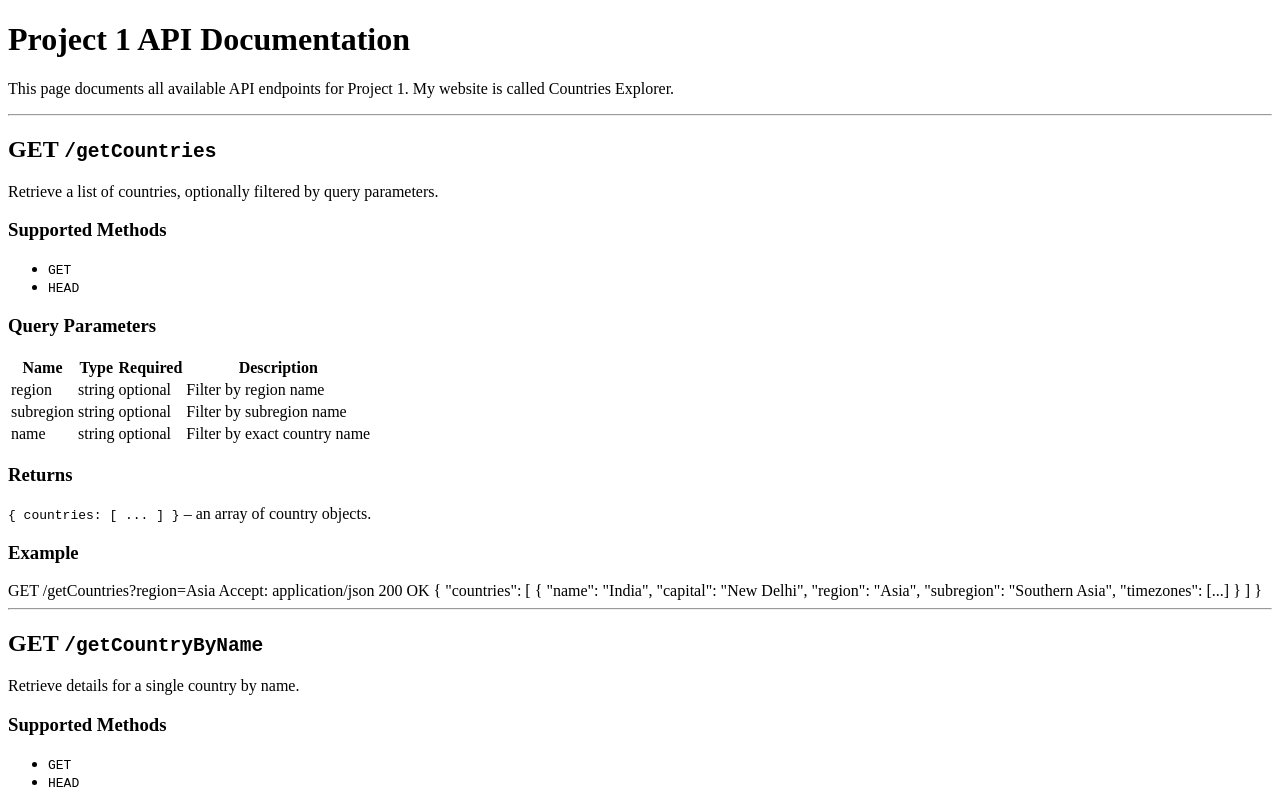
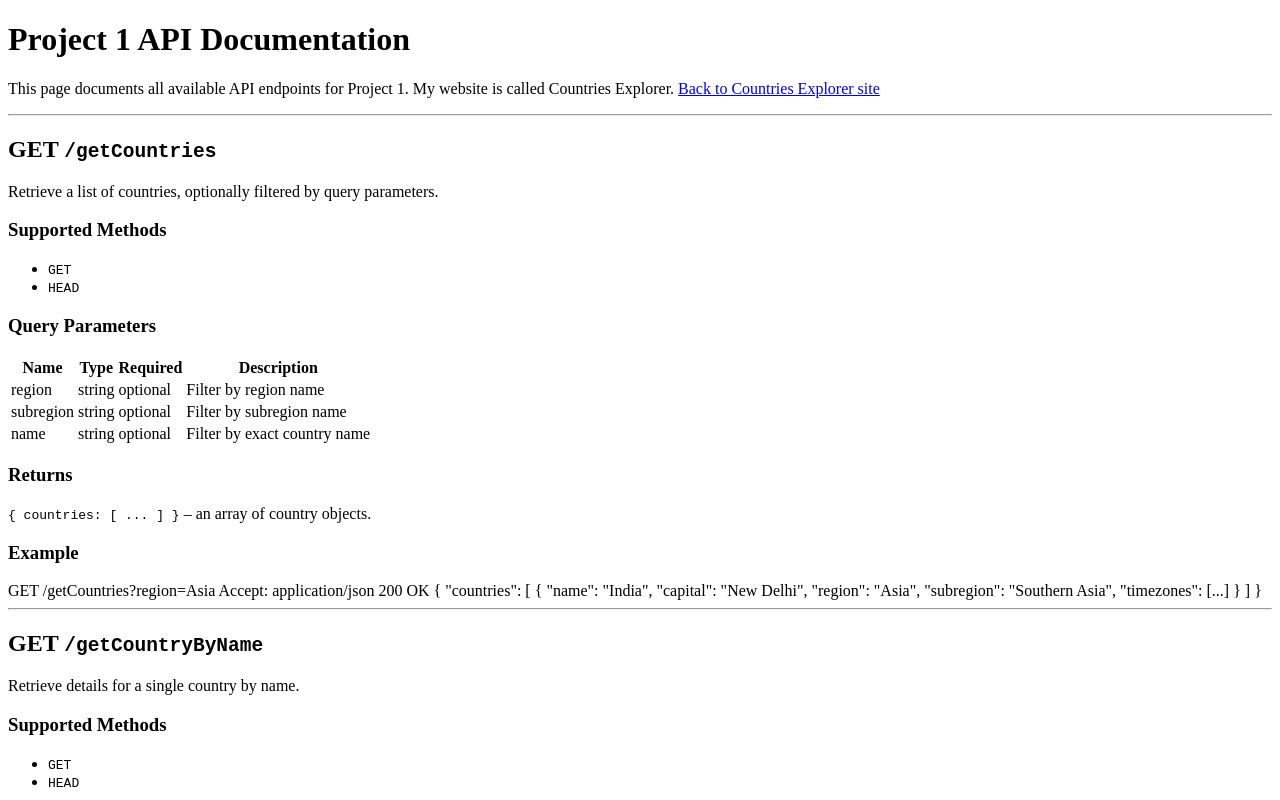
Before and after one commit to Saavan09/project-1-430, a website: page client/docs.html in a window 1280 px wide. Shown: the top 800 px of the page. Drawn offline with Linux system fonts and the light colour scheme.

Commit message:
linked client html and documentaton

```diff
--- a/docs.html
+++ b/client/docs.html
@@ -10,7 +10,7 @@
 <body>
     <h1>Project 1 API Documentation</h1>
     <p>
-        This page documents all available API endpoints for Project 1. My website is called Countries Explorer.
+        This page documents all available API endpoints for Project 1. My website is called Countries Explorer. <a href="client.html">Back to Countries Explorer site</a>
     </p>
 
     <hr>
```
Also changed, not shown: client/client.html (+2 -0 lines).
